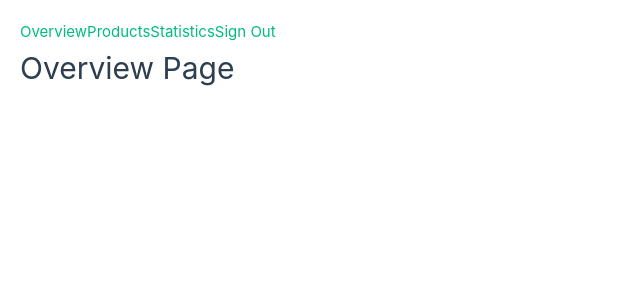
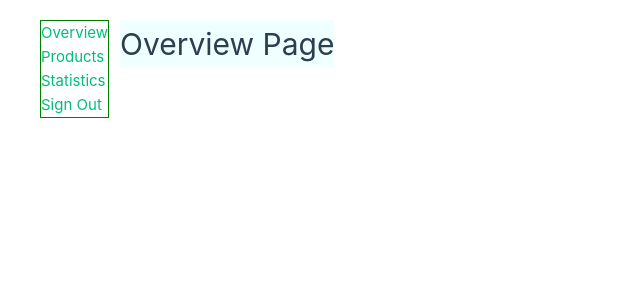
Before and after one commit to banuaggun/dashboard-vue, a Vue app: page / in a window 1280 px wide. Shown: the top 300 px of the page, without its empty margins (0-640 px from the left). Built offline with nearby package versions, Linux system fonts and the light colour scheme.

Commit message:
Sidebar editing continues

```diff
--- a/src/App.vue
+++ b/src/App.vue
@@ -1,15 +1,8 @@
-<script setup>
-import { RouterLink, RouterView } from 'vue-router'
-
-</script>
-
 <template>
-  <header>
-
-
+  <div id="app">
     <div class="wrapper">
-
-
+      <aside>
+        <div class="sidebar">
           <nav>
             <RouterLink to="/">Overview</RouterLink>
             <RouterLink to="/products">Products</RouterLink>
@@ -17,12 +10,34 @@ import { RouterLink, RouterView } from 'vue-router'
             <RouterLink to="/signout">Sign Out</RouterLink>
           </nav>
         </div>
-  </header>
-
+      </aside>
+      <div class="sidebar__content">
         <RouterView />
+      </div>
+    </div>
+  </div>
 </template>
 
 <style scoped>
+.wrapper {
+  display: flex;
+}
 
+.sidebar {
+  /* Sidebar ile ilgili stiller burada yer alır */
+  position: absolute;
+  left: 0;
+  border: 1px solid green;
+}
 
+.sidebar__content {
+  margin-left: 80px;
+}
+
+nav {
+  display: flex;
+  flex-direction: column;
+  justify-content: flex-start;
+  align-items: flex-start;
+}
 </style>
--- a/src/assets/main.css
+++ b/src/assets/main.css
@@ -3,6 +3,8 @@
 #app {
   margin:20px;
 }
+
+
 
 a,
 .green {
--- a/src/views/Overview.vue
+++ b/src/views/Overview.vue
@@ -6,3 +6,9 @@
     <h1>Overview Page</h1>
   </main>
 </template>
+
+<style scoped>
+.overview__page{
+  background-color: azure;
+}
+</style>
```
Lines whose indentation alone changed are shown as unchanged.
